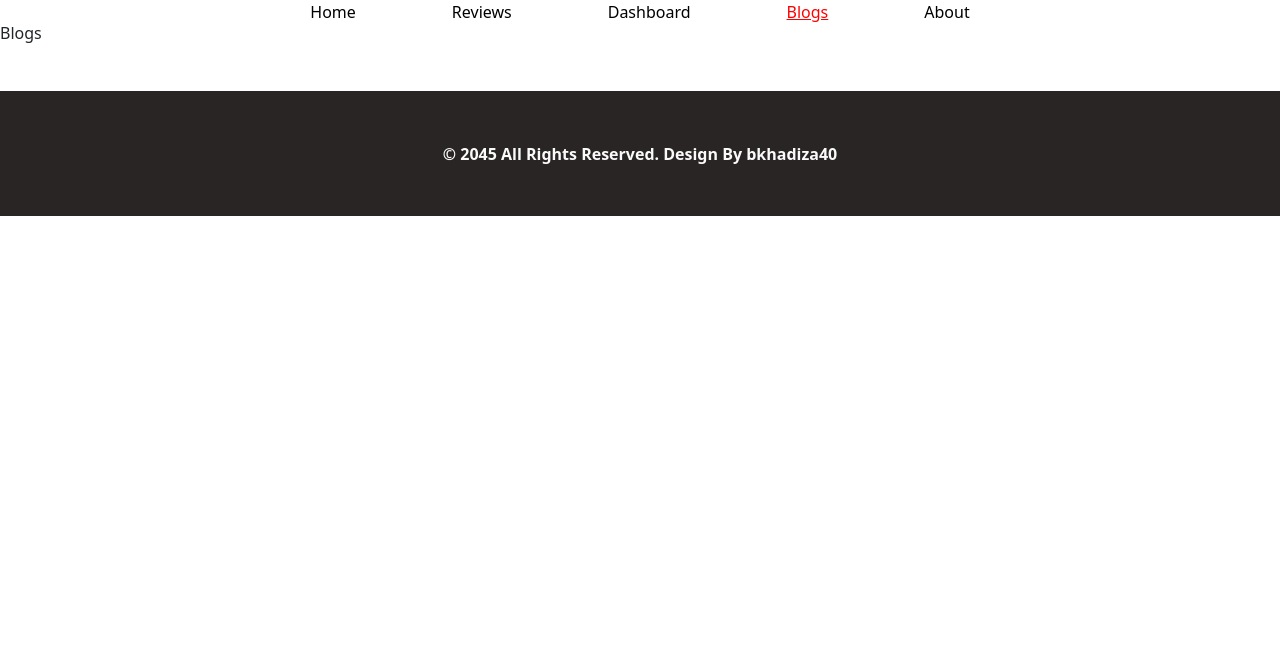
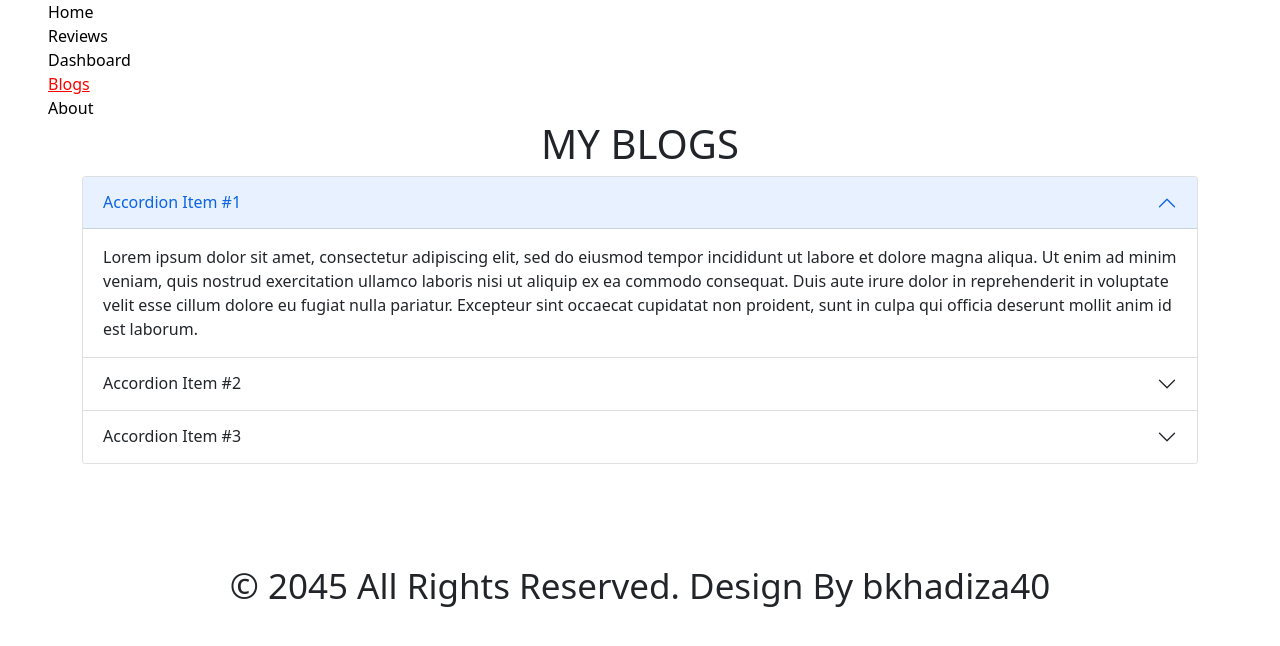
Before and after one commit to khadiza21/product-analysis-as-9, a React (Create React App) app: page /blogs in a window 1280 px wide. Shown: the top 646 px of the page. Built offline with nearby package versions, Linux system fonts and the light colour scheme.

Commit message:
accordine done

```diff
--- a/package.json
+++ b/package.json
@@ -9,10 +9,13 @@
     "@testing-library/user-event": "^13.5.0",
     "bootstrap": "^5.1.3",
     "react": "^18.0.0",
+    "react-bootstrap": "^2.2.2",
     "react-dom": "^18.0.0",
+    "react-icons": "^4.3.1",
     "react-router-dom": "^6.3.0",
     "react-scripts": "5.0.0",
     "recharts": "^2.1.9",
+    "styled-components": "^5.3.5",
     "web-vitals": "^2.1.4"
   },
   "scripts": {
@@ -41,7 +44,6 @@
   },
   "devDependencies": {
     "autoprefixer": "^10.4.4",
-    "postcss": "^8.4.12",
-    "tailwindcss": "^3.0.23"
+    "postcss": "^8.4.12"
   }
 }
--- a/public/index.html
+++ b/public/index.html
@@ -10,6 +10,8 @@
       content="Web site created using create-react-app"
     />
     <link rel="apple-touch-icon" href="%PUBLIC_URL%/logo192.png" />
+    <!-- <link href="https://cdn.jsdelivr.net/npm/bootstrap@5.0.2/dist/css/bootstrap.min.css" rel="stylesheet" integrity="sha384-EVSTQN3/azprG1Anm3QDgpJLIm9Nao0Yz1ztcQTwFspd3yD65VohhpuuCOmLASjC" crossorigin="anonymous"> -->
+
     <!--
       manifest.json provides metadata used when your web app is installed on a
       user's mobile device or desktop. See https://developers.google.com/web/fundamentals/web-app-manifest/
@@ -40,5 +42,9 @@
       To begin the development, run `npm start` or `yarn start`.
       To create a production bundle, use `npm run build` or `yarn build`.
     -->
+
+<!--
+    <script src="https://cdn.jsdelivr.net/npm/bootstrap@5.0.2/dist/js/bootstrap.bundle.min.js" integrity="sha384-MrcW6ZMFYlzcLA8Nl+NtUVF0sA7MsXsP1UyJoMp4YLEuNSfAP+JcXn/tWtIaxVXM" crossorigin="anonymous"></script> -->
+
   </body>
 </html>
--- a/src/App.css
+++ b/src/App.css
@@ -0,0 +1,7 @@
+
+*{
+    margin: 0;
+    padding: 0;
+
+
+}
--- a/src/App.js
+++ b/src/App.js
@@ -25,6 +25,7 @@ function App() {
       </Routes>
 
       <Footer></Footer>
+
     </div>
   );
 }
--- a/src/components/Blogs/Blogs.js
+++ b/src/components/Blogs/Blogs.js
@@ -1,10 +1,51 @@
 import React from "react";
+import { Accordion } from "react-bootstrap";
+
 import "./Blogs.css";
 
 const Blogs = () => {
   return (
     <div>
-      <h1>Blogs</h1>
+      <h1 className="text-center my-9 py-7 text-2xl font-bold">MY BLOGS</h1>
+
+      <Accordion className="container" defaultActiveKey="0">
+        <Accordion.Item eventKey="0">
+          <Accordion.Header>Accordion Item #1</Accordion.Header>
+          <Accordion.Body>
+            Lorem ipsum dolor sit amet, consectetur adipiscing elit, sed do
+            eiusmod tempor incididunt ut labore et dolore magna aliqua. Ut enim
+            ad minim veniam, quis nostrud exercitation ullamco laboris nisi ut
+            aliquip ex ea commodo consequat. Duis aute irure dolor in
+            reprehenderit in voluptate velit esse cillum dolore eu fugiat nulla
+            pariatur. Excepteur sint occaecat cupidatat non proident, sunt in
+            culpa qui officia deserunt mollit anim id est laborum.
+          </Accordion.Body>
+        </Accordion.Item>
+        <Accordion.Item eventKey="1">
+          <Accordion.Header>Accordion Item #2</Accordion.Header>
+          <Accordion.Body>
+            Lorem ipsum dolor sit amet, consectetur adipiscing elit, sed do
+            eiusmod tempor incididunt ut labore et dolore magna aliqua. Ut enim
+            ad minim veniam, quis nostrud exercitation ullamco laboris nisi ut
+            aliquip ex ea commodo consequat. Duis aute irure dolor in
+            reprehenderit in voluptate velit esse cillum dolore eu fugiat nulla
+            pariatur. Excepteur sint occaecat cupidatat non proident, sunt in
+            culpa qui officia deserunt mollit anim id est laborum.
+          </Accordion.Body>
+        </Accordion.Item>
+        <Accordion.Item eventKey="2">
+          <Accordion.Header>Accordion Item #3</Accordion.Header>
+          <Accordion.Body>
+            Lorem ipsum dolor sit amet, consectetur adipiscing elit, sed do
+            eiusmod tempor incididunt ut labore et dolore magna aliqua. Ut enim
+            ad minim veniam, quis nostrud exercitation ullamco laboris nisi ut
+            aliquip ex ea commodo consequat. Duis aute irure dolor in
+            reprehenderit in voluptate velit esse cillum dolore eu fugiat nulla
+            pariatur. Excepteur sint occaecat cupidatat non proident, sunt in
+            culpa qui officia deserunt mollit anim id est laborum.
+          </Accordion.Body>
+        </Accordion.Item>
+      </Accordion>
     </div>
   );
 };
--- a/src/components/Home/Home.js
+++ b/src/components/Home/Home.js
@@ -7,6 +7,7 @@ const Home = () => {
         <div>
 
            <h1>this is home</h1>
+
         </div>
     );
 };
--- a/src/index.css
+++ b/src/index.css
@@ -1,3 +1,3 @@
-@tailwind base;
+/* @tailwind base;
 @tailwind components;
-@tailwind utilities;
+@tailwind utilities; */
--- a/src/index.js
+++ b/src/index.js
@@ -3,7 +3,8 @@ import ReactDOM from "react-dom";
 import App from "./App";
 import reportWebVitals from "./reportWebVitals";
 import { BrowserRouter } from "react-router-dom";
-import './index.css';
+import "bootstrap/dist/css/bootstrap.min.css";
+import "./index.css";
 
 ReactDOM.render(
   <BrowserRouter>
```
Also changed, not shown: 1 other file (tests, documents, lock files or other folders).
